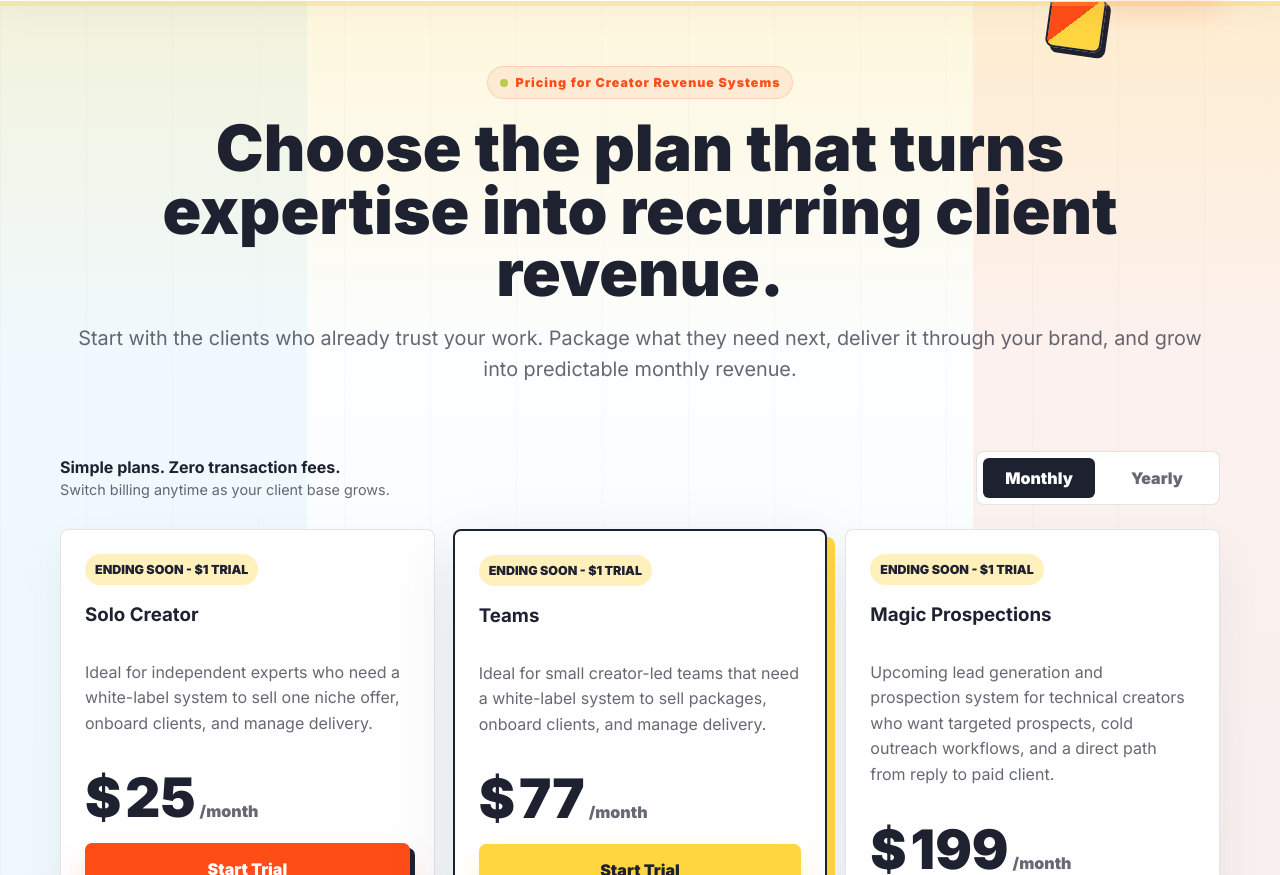
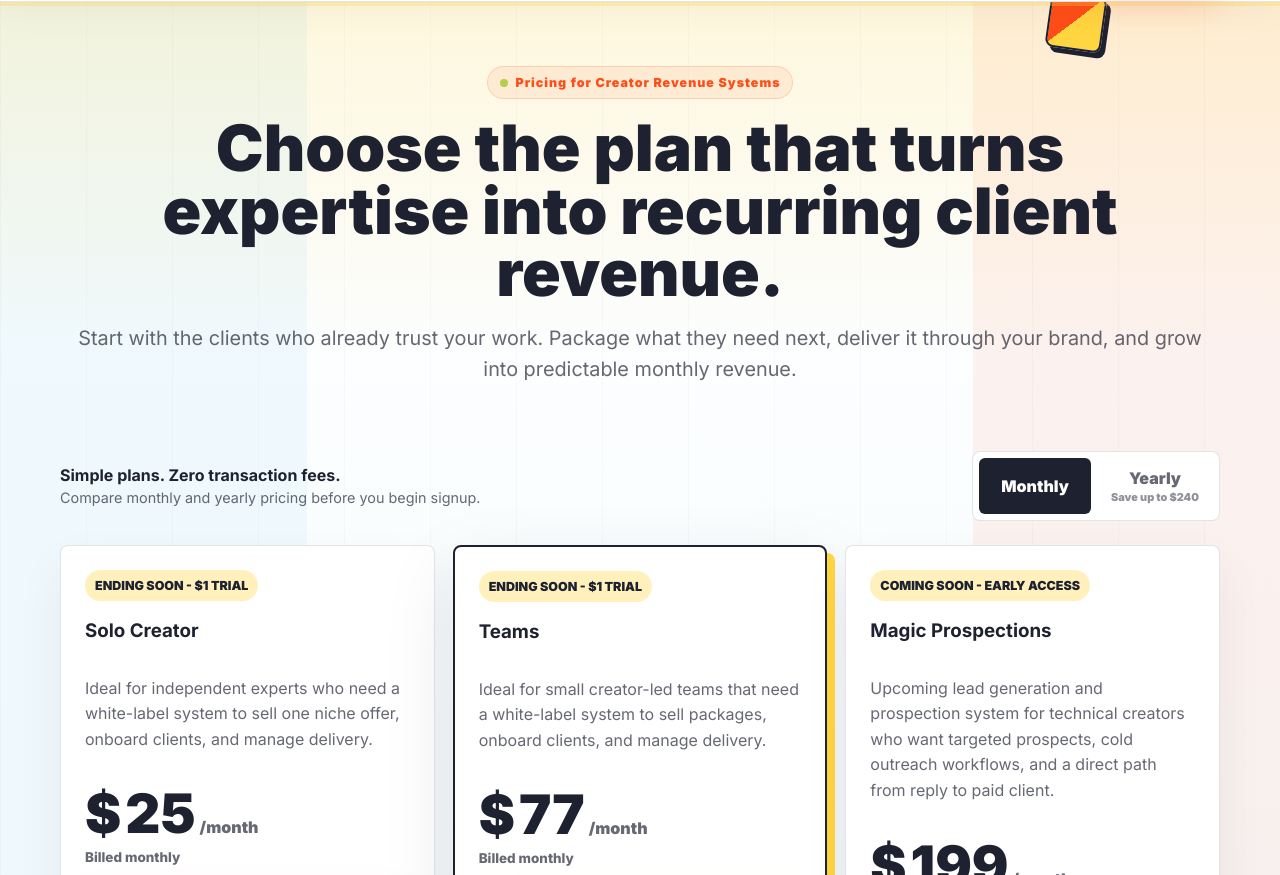
Before and after one commit to Retainr/website, an Astro site: page /pricing in a window 1280 px wide. Shown: the part 77-952 px from the top of the page. Built offline with nearby package versions, Linux system fonts and the light colour scheme; Astro itself is replaced by a stand-in of ours.

Commit message:
Preserve billing choices through plan signup

```diff
--- a/src/config/pricing.json
+++ b/src/config/pricing.json
@@ -1,6 +1,5 @@
 {
   "currency": "$",
-  "trialLabel": "Ending soon - $1 trial",
   "billing": {
     "monthlyLabel": "Monthly",
     "yearlyLabel": "Yearly",
@@ -23,6 +22,7 @@
     {
       "slug": "solo-creator",
       "name": "Solo Creator",
+      "badge": "Ending soon - $1 trial",
       "monthly": 25,
       "yearly": 19,
       "description": "Ideal for independent experts who need a white-label system to sell one niche offer, onboard clients, and manage delivery.",
@@ -39,6 +39,7 @@
     {
       "slug": "teams",
       "name": "Teams",
+      "badge": "Ending soon - $1 trial",
       "monthly": 77,
       "yearly": 69,
       "description": "Ideal for small creator-led teams that need a white-label system to sell packages, onboard clients, and manage delivery.",
@@ -56,6 +57,7 @@
     {
       "slug": "magic-prospections",
       "name": "Magic Prospections",
+      "badge": "Coming soon - early access",
       "monthly": 199,
       "yearly": 179,
       "description": "Upcoming lead generation and prospection system for technical creators who want targeted prospects, cold outreach workflows, and a direct path from reply to paid client.",
--- a/src/pages/pricing.astro
+++ b/src/pages/pricing.astro
@@ -4,6 +4,12 @@ import CtaBand from "@/components/CtaBand.astro";
 import Testimonials from "@/components/Testimonials.astro";
 import pricing from "@/config/pricing.json";
 import { signupUrl } from "@/data/site";
+
+const pricedPlans = pricing.plans.map((plan) => ({
+  ...plan,
+  yearlySavings: (plan.monthly - plan.yearly) * 12,
+  yearlyTotal: plan.yearly * 12,
+}));
 ---
 
 <BaseLayout
@@ -26,17 +32,17 @@ import { signupUrl } from "@/data/site";
       <div class="pricing-toolbar">
         <div>
           <strong>Simple plans. Zero transaction fees.</strong>
-          <span>Switch billing anytime as your client base grows.</span>
+          <span>Compare monthly and yearly pricing before you begin signup.</span>
         </div>
         <div class="pricing-toggle" aria-label="Billing period">
-          <button type="button" class="active" data-billing="monthly">{pricing.billing.monthlyLabel}</button>
-          <button type="button" data-billing="yearly">{pricing.billing.yearlyLabel}</button>
+          <button type="button" class="active" data-billing="monthly" aria-pressed="true">{pricing.billing.monthlyLabel}</button>
+          <button type="button" data-billing="yearly" aria-pressed="false">{pricing.billing.yearlyLabel} <span>Save up to $240</span></button>
         </div>
       </div>
       <div class="pricing-grid">
-        {pricing.plans.map((plan) => (
-          <article class:list={["pricing-card", { highlight: plan.highlight }]}>
-            <div class="trial">{pricing.trialLabel}</div>
+        {pricedPlans.map((plan) => (
+          <article class:list={["pricing-card", { highlight: plan.highlight }]} data-plan-card={plan.slug}>
+            <div class="trial">{plan.badge}</div>
             <h3>{plan.name}</h3>
             <p class="muted">{plan.description}</p>
             <div class="price">
@@ -44,7 +50,19 @@ import { signupUrl } from "@/data/site";
               <span data-monthly={plan.monthly} data-yearly={plan.yearly}>{plan.monthly}</span>
               <small>/month</small>
             </div>
-            <a href={`${signupUrl}?plan=${plan.slug}`} class:list={["button", { yellow: plan.highlight }]}>{plan.cta}</a>
+            <p
+              class="price-detail"
+              data-price-detail
+              data-monthly-detail="Billed monthly"
+              data-yearly-detail={`${pricing.currency}${plan.yearlyTotal} billed yearly`}
+            >Billed monthly</p>
+            <p class="price-saving" data-price-saving hidden>{`Save ${pricing.currency}${plan.yearlySavings} each year`}</p>
+            <a
+              href={`${signupUrl}?plan=${plan.slug}&billing=monthly`}
+              data-plan-cta
+              data-signup-base={`${signupUrl}?plan=${plan.slug}`}
+              class:list={["button", { yellow: plan.highlight }]}
+            >{plan.cta}</a>
             <ul class="check-list">
               {plan.features.map((feature) => <li>{feature}</li>)}
             </ul>
@@ -72,7 +90,7 @@ import { signupUrl } from "@/data/site";
             <div class="prospection-node"><strong>01</strong><span>Define your exact expertise and ideal buyer</span></div>
             <div class="prospection-node"><strong>02</strong><span>Find matched companies and relevant outreach angles</span></div>
             <div class="prospection-node"><strong>03</strong><span>Move warm replies into Retainr onboarding</span></div>
-            <a href={`${signupUrl}?plan=magic-prospections`} class="button">Join Early Access</a>
+            <a href={`${signupUrl}?plan=magic-prospections&intent=early-access`} class="button">Join Early Access</a>
           </div>
         </div>
       </div>
@@ -112,19 +130,44 @@ import { signupUrl } from "@/data/site";
     </div>
   </section>
 
-  <CtaBand title="Start Selling Today" text="Create one niche offer, package the first paid outcome, start promoting the signup link, and manage delivery from a branded client portal." />
+  <CtaBand
+    title="Start with one offer and one client journey"
+    text="Use the $1 trial to package the first paid outcome, inspect your signup flow, and manage delivery from a branded client portal."
+    href={`${signupUrl}?plan=solo-creator&billing=monthly`}
+  />
   <Testimonials />
 
   <script>
     const buttons = document.querySelectorAll("[data-billing]");
     const prices = document.querySelectorAll("[data-monthly][data-yearly]");
+    const details = document.querySelectorAll<HTMLElement>("[data-price-detail]");
+    const savings = document.querySelectorAll<HTMLElement>("[data-price-saving]");
+    const planCtas = document.querySelectorAll<HTMLAnchorElement>("[data-plan-cta]");
+
     buttons.forEach((button) => {
       button.addEventListener("click", () => {
         const billing = button.getAttribute("data-billing") || "monthly";
-        buttons.forEach((item) => item.classList.toggle("active", item === button));
+        buttons.forEach((item) => {
+          const active = item === button;
+          item.classList.toggle("active", active);
+          item.setAttribute("aria-pressed", String(active));
+        });
         prices.forEach((price) => {
           const next = price.getAttribute(`data-${billing}`);
           if (next) price.textContent = next;
+        });
+        details.forEach((detail) => {
+          detail.textContent = detail.dataset[`${billing}Detail`] || "";
+        });
+        savings.forEach((saving) => {
+          saving.hidden = billing !== "yearly";
+        });
+        planCtas.forEach((cta) => {
+          const base = cta.dataset.signupBase;
+          if (!base) return;
+          const destination = new URL(base);
+          destination.searchParams.set("billing", billing);
+          cta.href = destination.toString();
         });
       });
     });
--- a/src/styles/global.css
+++ b/src/styles/global.css
@@ -1823,6 +1823,14 @@ input {
   padding: 10px 14px;
 }
 
+.pricing-toggle button span {
+  display: block;
+  margin-top: 2px;
+  color: inherit;
+  font-size: 0.68rem;
+  opacity: 0.72;
+}
+
 .pricing-toggle button.active {
   background: var(--ink);
   color: var(--white);
@@ -1858,6 +1866,25 @@ input {
 .price small {
   color: var(--muted);
   font-size: 1rem;
+}
+
+.price-detail,
+.price-saving {
+  margin: -10px 0 0;
+  font-size: 0.84rem;
+  font-weight: 800;
+}
+
+.price-detail {
+  color: var(--muted);
+}
+
+.price-saving {
+  width: fit-content;
+  border-radius: 5px;
+  background: rgba(183, 205, 75, 0.24);
+  color: var(--ink);
+  padding: 6px 8px;
 }
 
 .trial {
```
